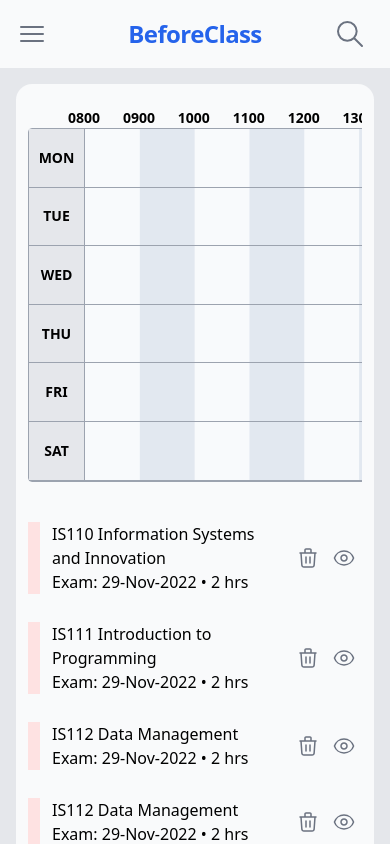
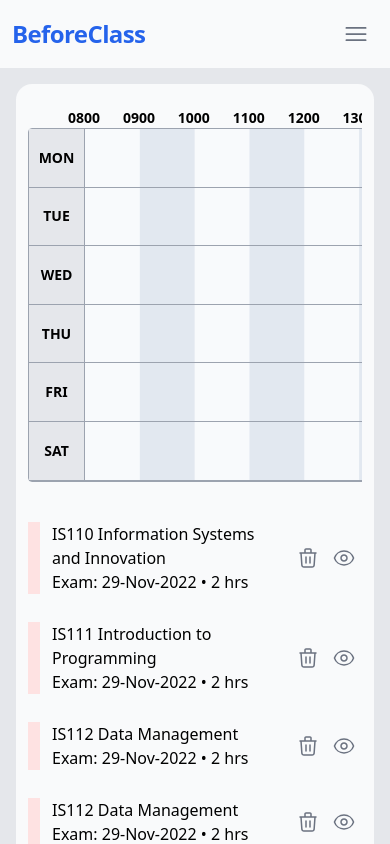
Before and after one commit to PlanMyMods/web-frontend, a Vue app: page /timetable in a window 390 px wide. Built offline with nearby package versions, Linux system fonts and the light colour scheme; no server answers.

Commit message:
refactor sidebar/navbar behavior

```diff
--- a/src/App.vue
+++ b/src/App.vue
@@ -1,15 +1,12 @@
 <template>
   <main class="w-screen flex flex-col fixed text-black dark:text-gray-300">
-    <Navbar class="md:hidden" />
+    <!-- <Navbar class="md:hidden" /> -->
     <!-- <div class="flex h-[calc(100vh-4rem)]"> -->
-    <div class="flex">
+    <div class="flex flex-col md:flex-row">
       <Sidebar />
       <div
-        class="flex-auto w-full md:w-[calc(100vh-12rem)] h-[calc(100vh-4rem)] md:h-screen dark:bg-gray-900 bg-gray-200 overflow-y-scroll"
-      >
-        <div
-          class="items-center mx-auto max-w-screen-2xl p-4 sm:p-8 lg:p-10 space-y-5"
-        >
+        class="flex-auto w-full md:ml-[11rem] md:w-[calc(100vh-11rem)] h-[calc(100vh)] md:h-screen dark:bg-gray-900 bg-gray-200 overflow-y-scroll">
+        <div class="items-center mx-auto max-w-screen-2xl p-4 sm:p-8 lg:p-10 space-y-5">
           <router-view />
         </div>
       </div>
@@ -30,4 +27,6 @@ export default {
 };
 </script>
 
-<style scoped></style>
+<style scoped>
+
+</style>
--- a/src/components/Navbar.vue
+++ b/src/components/Navbar.vue
@@ -1,59 +1,19 @@
 <template>
   <div>
-    <nav
-      class="bg-gray-50 border-gray-200 px-2 sm:px-4 p-2.5 dark:bg-gray-800 grid grid-cols-3"
-    >
+    <nav class="bg-gray-50 border-gray-200 px-2 sm:px-4 p-2.5 dark:bg-gray-800 grid grid-cols-3">
       <div class="col-span-1 flex items-center md:hidden">
-        <Button
-          class="rounded-lg overflow-hidden"
-          @click="showNavMenu = !showNavMenu"
-        >
+        <Button class="rounded-lg overflow-hidden" @click="showNavMenu = !showNavMenu">
           <img class="w-8 h-8" src="/assets/hamburger.svg" alt="" />
         </Button>
       </div>
 
       <div class="col-span-1 flex items-center justify-center">
-        <button
-          class="self-center text-2xl tracking-tight font-semibold whitespace-nowrap dark:text-white"
-        >
+        <button class="self-center text-2xl tracking-tight font-semibold whitespace-nowrap dark:text-white">
           <TextUrl text="BeforeClass" link="/timetable" :router="true" />
         </button>
       </div>
-      <div class="flex justify-end items-center pr-2">
-        <Button
-          class="rounded-lg overflow-hidden"
-          @click="showSearchBar = !showSearchBar"
-        >
-          <img class="w-8 h-8" src="/assets/search.svg" alt="" />
-        </Button>
-      </div>
+
     </nav>
-    <!-- nav menu -->
-    <div
-      class="py-2.5 px-8 w-full md:hidden md:w-auto bg-gray-50 dark:bg-gray-800"
-      :class="{ hidden: showNavMenu === false }"
-    >
-      <ul
-        class="flex flex-col p-4 bg-gray-50 rounded-lg border border-gray-200 md:flex-row md:space-x-8 md:mt-0 md:text-sm md:font-medium md:border-0 md:bg-white dark:bg-gray-800 md:dark:bg-gray-900 dark:border-gray-700"
-      >
-        <li>
-          <NavbarButtons linkRoute="/timetable" linkName="Timetable" />
-        </li>
-        <li>
-          <NavbarButtons linkRoute="/modules" linkName="Modules" />
-        </li>
-        <li>
-          <NavbarButtons linkRoute="/settings" linkName="Settings" />
-        </li>
-      </ul>
-    </div>
-    <!-- searchbar -->
-    <Searchbar
-      dropdownID="navbarDropdown"
-      buttonID="navbarButton"
-      searchID="navbarSearch"
-      :class="{ hidden: showSearchBar === false }"
-    />
   </div>
 </template>
 
@@ -61,19 +21,14 @@
 import { ref } from "vue";
 import Button from "./Button.vue";
 import NavbarButtons from "./NavbarButtons.vue";
-import Searchbar from "./Searchbar.vue";
 import TextUrl from "./TextUrl.vue";
 
 export default {
   setup() {
-    const showNavMenu = ref(false);
-    const showSearchBar = ref(false);
-    return { showNavMenu, showSearchBar };
   },
   components: {
     Button: Button,
     NavbarButtons,
-    Searchbar,
     TextUrl,
   },
 };
--- a/src/components/Searchbar.vue
+++ b/src/components/Searchbar.vue
@@ -1,16 +1,12 @@
 <template>
-  <div class="px-8 pb-3 pt-1 md:px-0 bg-gray-50 dark:bg-gray-800">
+  <div class=" pb-3 pt-1 md:px-0 bg-gray-50 dark:bg-gray-800">
     <div class="relative mx-auto">
-      <div
-        class="flex absolute inset-y-0 left-0 items-center pl-3 pointer-events-none"
-      >
+      <div class="flex absolute inset-y-0 left-0 items-center pl-3 pointer-events-none">
         <img class="w-5 h-5" src="/assets/search.svg" alt="" />
       </div>
-      <input
-        type="text"
+      <input type="text"
         class="bg-gray-50 border border-gray-200 text-gray-900 text-sm rounded-lg focus:ring-blue-500 focus:border-blue-500 block w-full pl-10 p-2.5 dark:bg-gray-700 dark:border-gray-600 dark:placeholder-gray-400 dark:text-white dark:focus:ring-blue-500 dark:focus:border-blue-500"
-        placeholder="Find Modules"
-      />
+        placeholder="Find Modules" />
     </div>
   </div>
 </template>
--- a/src/components/Sidebar.vue
+++ b/src/components/Sidebar.vue
@@ -1,61 +1,60 @@
 <template>
-  <div>
-    <div
-      class="bg-gray-50 dark:bg-gray-800 p-5 pb-8 h-screen min-w-[12rem] w-[12rem] hidden md:flex md:flex-col md:justify-between"
-      :class="{ 'w-20 min-w-[5rem]': showSideBar }"
-    >
-      <div>
-        <div class="p-2 pb-4 rounded-lg text-center">
-          <button
-            class="self-center text-2xl tracking-tight font-semibold whitespace-nowrap text-blue-600 dark:text-blue-400"
-          >
+
+
+  <div class="flex-col flex">
+    <!-- topnav -->
+    <div v-show="isMobile">
+      <nav class="bg-gray-50 border-gray-200   p-3 dark:bg-gray-800 grid grid-cols-3">
+        <div class="col-span-1 flex items-center justify-start">
+          <button class="self-center text-2xl tracking-tight font-semibold whitespace-nowrap dark:text-white">
             <TextUrl text="BeforeClass" link="/timetable" :router="true" />
           </button>
         </div>
-        <ul class="space-y-2 px-0" :class="{ '': showSideBar }">
+        <div class="col-span-1"></div>
+        <div class="col-span-1 flex items-center justify-end md:hidden">
+          <Button class="rounded-lg overflow-hidden" @click="showSideBar = !showSideBar">
+            <img v-if="!showSideBar" class="w-7 h-7" src="/assets/hamburger.svg" alt="" />
+            <img v-else class="w-7 h-7" src="/assets/hamburgerClose.svg" alt="" />
+          </Button>
+
+        </div>
+      </nav>
+    </div>
+    <!-- sidenav -->
+    <Transition name="sideNav">
+      <div v-show="!isMobile || showSideBar"
+        class=" bg-gray-50 dark:bg-gray-800 p-3 pb-8 h-screen min-w-[11rem] w-[11rem] flex flex-col justify-between fixed top-0 left-0 z-50 drop-shadow-xl shadow-2xl">
+        <div>
+          <div class="p-2 pb-4 rounded-lg text-center scale-100">
+            <button
+              class="self-center text-2xl tracking-tight font-semibold whitespace-nowrap text-blue-600 dark:text-blue-400">
+              <TextUrl text="BeforeClass" link="/timetable" :router="true" />
+            </button>
+          </div>
+          <ul class="space-y-2 px-0">
             <li>
               <Searchbar />
             </li>
             <li>
-            <SidebarListItem
-              linkName="Timetable"
-              linkRoute="/timetable"
-              linkImagePath="/assets/timetable.svg"
-            />
+              <SidebarListItem linkName="Timetable" linkRoute="/timetable" linkImagePath="/assets/timetable.svg" />
             </li>
             <li>
-            <SidebarListItem
-              linkName="Modules"
-              linkRoute="/modules"
-              linkImagePath="/assets/modules.svg"
-            />
+              <SidebarListItem linkName="Modules" linkRoute="/modules" linkImagePath="/assets/modules.svg" />
             </li>
             <li>
-            <SidebarListItem
-              linkName="Settings"
-              linkRoute="/settings"
-              linkImagePath="/assets/settings.svg"
-            />
+              <SidebarListItem linkName="Settings" linkRoute="/settings" linkImagePath="/assets/settings.svg" />
             </li>
           </ul>
         </div>
         <div class="flex justify-center gap-1">
-        <SidebarListItem
-          :linkImagePath="isDark ? `/assets/sun.svg` : `/assets/moon.svg`"
-          @click="toggleDark()"
-        />
-        <SidebarListItem
-          linkRoute="/login"
-          linkImagePath="/assets/person.svg"
-        />
-        <a
-          href="https://github.com/SMU-IS216G6T10/smumods-frontend"
-          target="_blank"
-        >
+          <SidebarListItem :linkImagePath="isDark ? `/assets/sun.svg` : `/assets/moon.svg`" @click="toggleDark()" />
+          <SidebarListItem linkRoute="/login" linkImagePath="/assets/person.svg" />
+          <a href="https://github.com/SMU-IS216G6T10/smumods-frontend" target="_blank">
             <SidebarListItem linkImagePath="/assets/github.svg" />
           </a>
         </div>
       </div>
+    </Transition>
   </div>
 </template>
 
@@ -71,15 +70,19 @@ import TextUrl from "@/components/TextUrl.vue";
 export default {
   setup() {
     const showSideBar = ref(false);
-
     const isDark = useDark();
     const toggleDark = useToggle(isDark);
-
     return {
       showSideBar,
       isDark,
       toggleDark,
     };
+  },
+  data() {
+    return {
+      windowWidth: null,
+      isMobile: false
+    }
   },
   components: {
     Button: Button,
@@ -88,5 +91,37 @@ export default {
     ThemeToggle,
     TextUrl,
   },
+  created() {
+    window.addEventListener('resize', this.checkScreen)
+    this.checkScreen();
+  },
+  methods: {
+    checkScreen() {
+      this.windowWidth = window.innerWidth;
+      if (this.windowWidth <= 768) {
+        this.isMobile = true
+        return
+      }
+      this.isMobile = false
+      this.showSideBar = false
+      return
+    }
+  }
 };
 </script>
+
+<style>
+.sideNav-enter-active,
+.sideNav-leave-active {
+  transition: 0.5s ease all;
+}
+
+.sideNav-enter-from,
+.sideNav-leave-to {
+  transform: translateX(-250px);
+}
+
+.sideNav-enter-to {
+  transform: translateX(0);
+}
+</style>
--- a/src/components/TimetableRow.vue
+++ b/src/components/TimetableRow.vue
@@ -1,15 +1,12 @@
 <template>
-  <li
-    class="relative flex flex-initial min-h-[3.6rem] border-b border-solid border-gray-400 dark:border-gray-600"
-  >
+  <li class="relative flex flex-initial min-h-[3.6rem] border-b border-solid border-gray-400 dark:border-gray-600">
     <div
-      class="sticky z-50 flex flex-[0_0_3.5rem] left-0 justify-center items-center border-r border-solid border-gray-400 dark:border-gray-600 bg-gray-200 dark:bg-gray-800 uppercase"
-    >
+      class="sticky z-40 flex flex-[0_0_3.5rem] left-0 justify-center items-center border-r border-solid border-gray-400 dark:border-gray-600 bg-gray-200 dark:bg-gray-800 uppercase">
       {{ day }}
     </div>
     <div
-      class="relative flex flex-auto flex-col min-h-[3.6rem] p-1 bg-[length:13.34%_14.285%] bg-gradient-row-50 dark:bg-gradient-row-50-dark"
-    ></div>
+      class="relative flex flex-auto flex-col min-h-[3.6rem] p-1 bg-[length:13.34%_14.285%] bg-gradient-row-50 dark:bg-gradient-row-50-dark">
+    </div>
   </li>
 </template>
 
@@ -21,4 +18,6 @@ export default {
 };
 </script>
 
-<style scoped></style>
+<style scoped>
+
+</style>
```
Also changed, not shown: public/assets/hamburgerClose.svg (added). Lines whose indentation alone changed are shown as unchanged.
